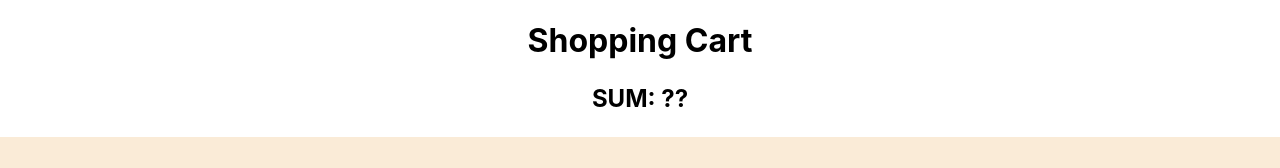
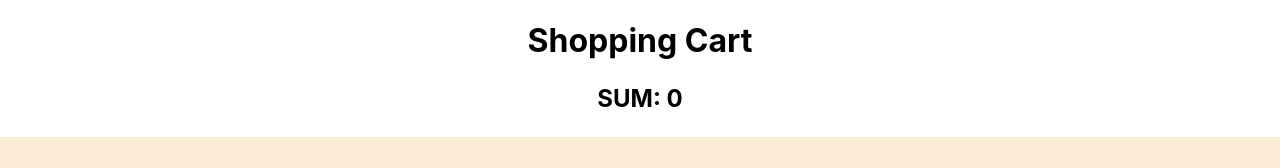
Before and after one commit to ThomasF85/usestate-challenges, a React (Create React App) app: page / in a window 1280 px wide. Shown: the top 168 px of the page. Built offline with nearby package versions, Linux system fonts and the light colour scheme.

Commit message:
Step 4: show shopping cart sum

```diff
--- a/src/components/ShoppingCart/ShoppingCart.js
+++ b/src/components/ShoppingCart/ShoppingCart.js
@@ -53,13 +53,17 @@ function ShoppingCart() {
     );
   }
 
+  const sum = items
+    .map((item) => item.amount * item.price)
+    .reduce((a, b) => a + b, 0);
+
   return (
     <>
       <header>
         <h1>Shopping Cart</h1>
       </header>
       <main>
-        <p className="cart__sum">SUM: ??</p>
+        <p className="cart__sum">SUM: {sum}</p>
         <section className="cart__items">
           {items.map((item) => (
             <ShoppingItem
```
